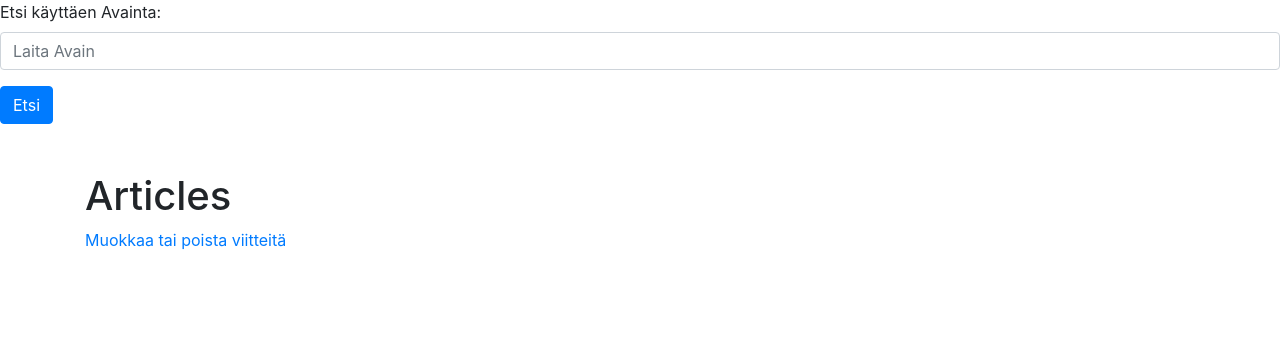
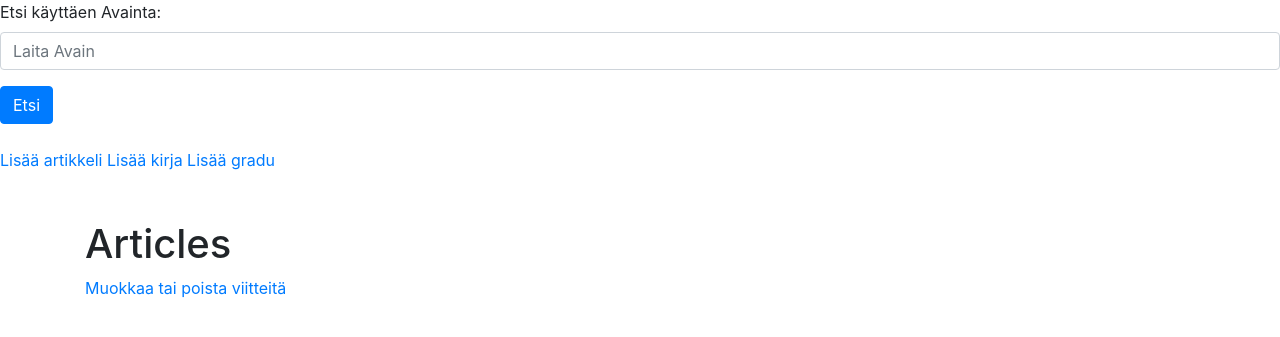
Before and after one commit to asvorg/ohtu-miniprojekti, a Flask app: a page that uses src/frontend/templates/result.html in a window 1280 px wide. Shown: the top 337 px of the page. Run offline with Flask 3, Linux system fonts and the light colour scheme; data that the repository does not hold is empty; some libraries are stand-ins or nearby versions.

Commit message:
eri viitteiden lisäämisen aloitus

```diff
--- a/src/frontend/templates/index.html
+++ b/src/frontend/templates/index.html
@@ -20,7 +20,7 @@
         {% endif %}
 
         <div class="form-group">
-            <label for="Käyttäjä">Käyttäjä:</label>
+            <label for="Käyttäjä">Käyttäjä: {{ username }} </label>
             <input type="text" class="form-control" name="Käyttäjä">
         </div>
 
--- a/src/frontend/templates/result.html
+++ b/src/frontend/templates/result.html
@@ -15,6 +15,14 @@
     </div>
         <button type="submit" class="btn btn-primary">Etsi</button>
 </form>
+
+<a href="/lisaa_artikkeli">Lisää artikkeli</a>
+
+
+    <a href="/lisaa_kirja">Lisää kirja</a>
+
+
+    <a href="/lisaa_gradu">Lisää gradu</a>
 
     {% if error_message %}
     <div class="alert alert-danger" role="alert">
@@ -37,6 +45,7 @@
         <a href="/list/{{ user }}">Muokkaa tai poista viitteitä</a>
 </div>
 
+
 <script src="https://code.jquery.com/jquery-3.5.1.slim.min.js"></script>
 <script src="https://cdn.jsdelivr.net/npm/@popperjs/core@2.0.8/dist/umd/popper.min.js"></script>
 <script src="https://stackpath.bootstrapcdn.com/bootstrap/4.5.2/js/bootstrap.min.js"></script>
```
